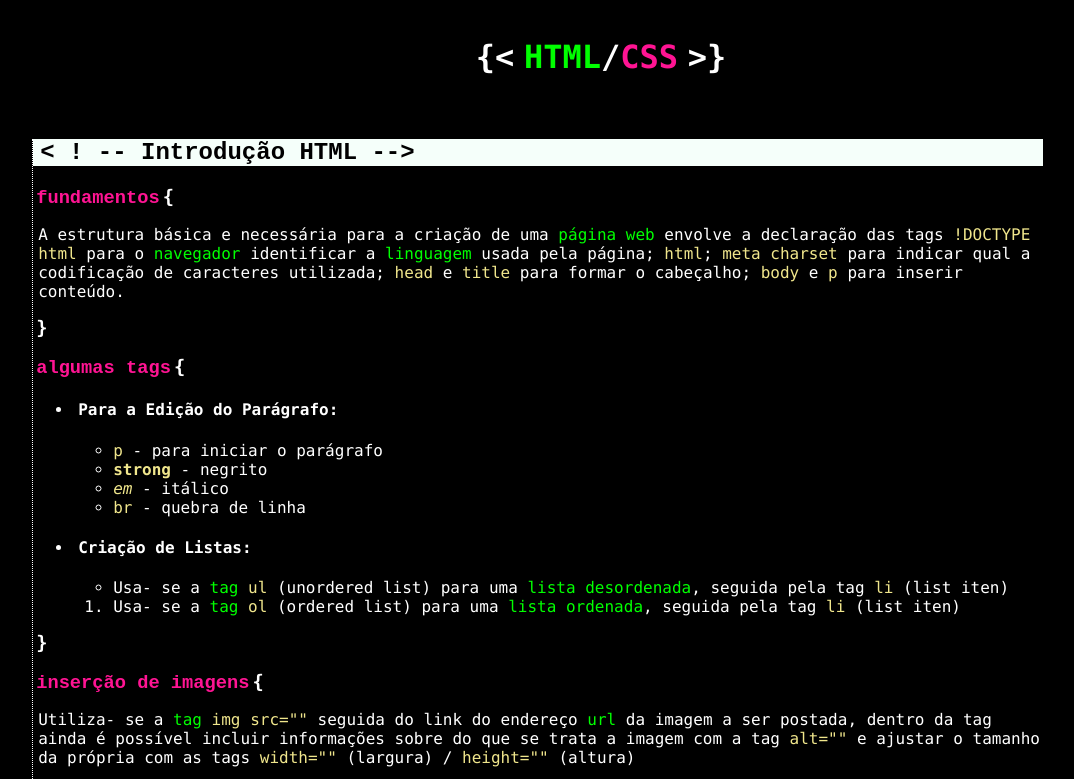
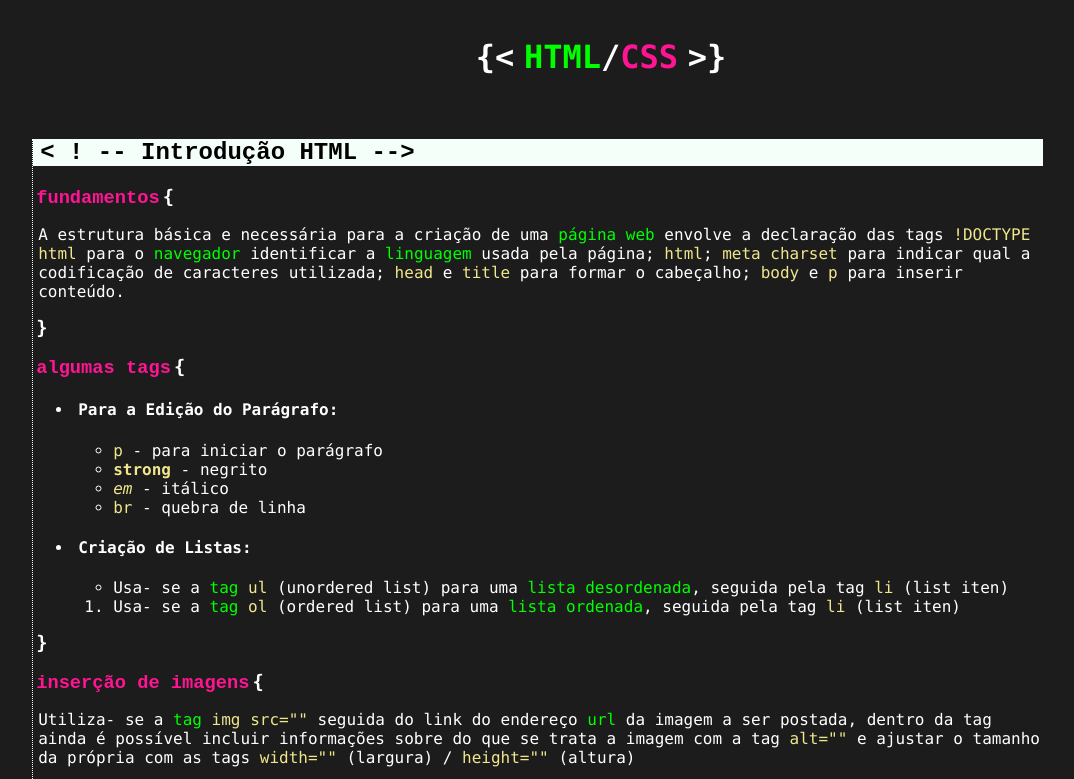
Before and after one commit to bvw2910/test.github.io, a plain HTML site: page index.html in a window 1280 px wide. Shown: the top 779 px of the page, without its empty margins (39-1113 px from the left). Drawn offline with Linux system fonts and the light colour scheme; grey boxes are pictures that could not be loaded.

Commit message:
Update index.html

```diff
--- a/index.html
+++ b/index.html
@@ -6,7 +6,7 @@
 	<style>
 
 		body{
-			background-color: black;
+			background-color: rgb(28,28,28);
 		}
 
 		#title{
```
